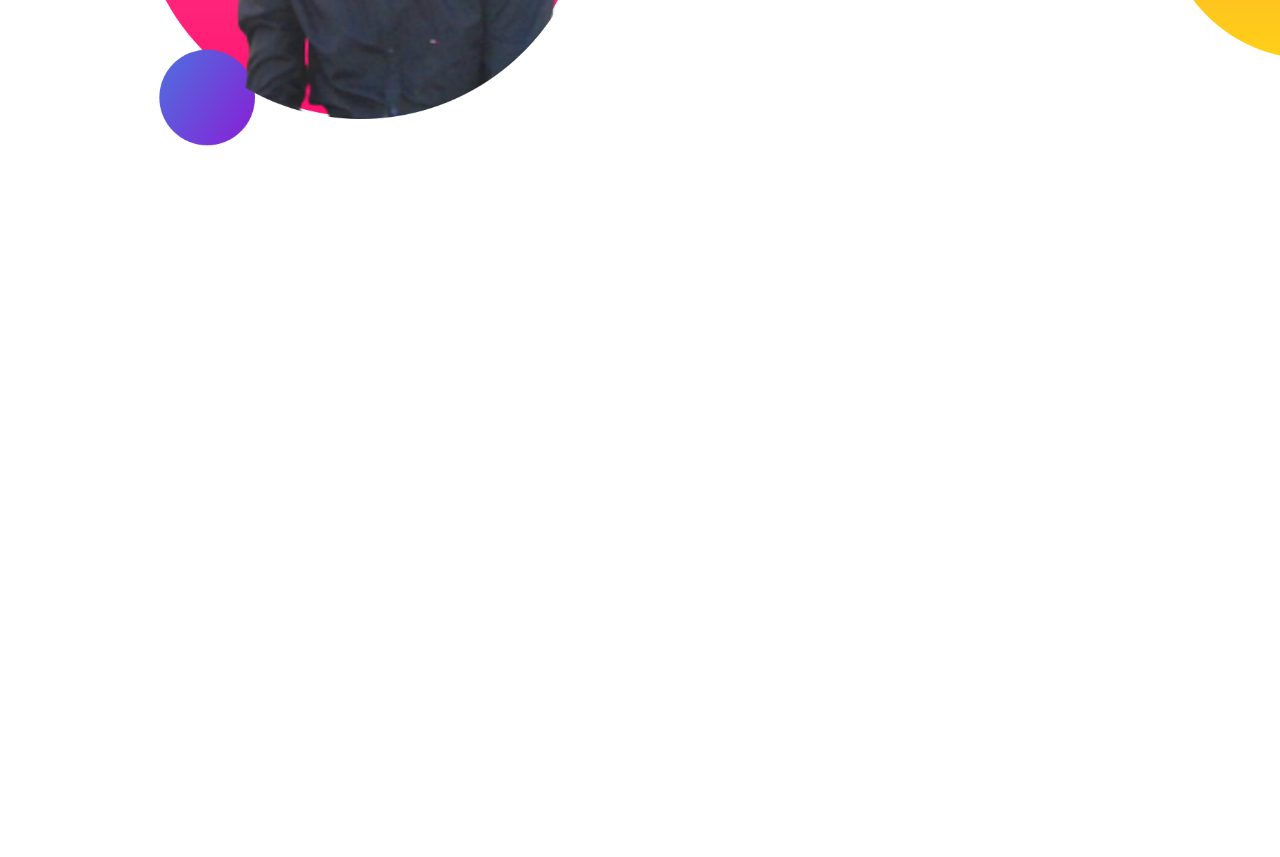
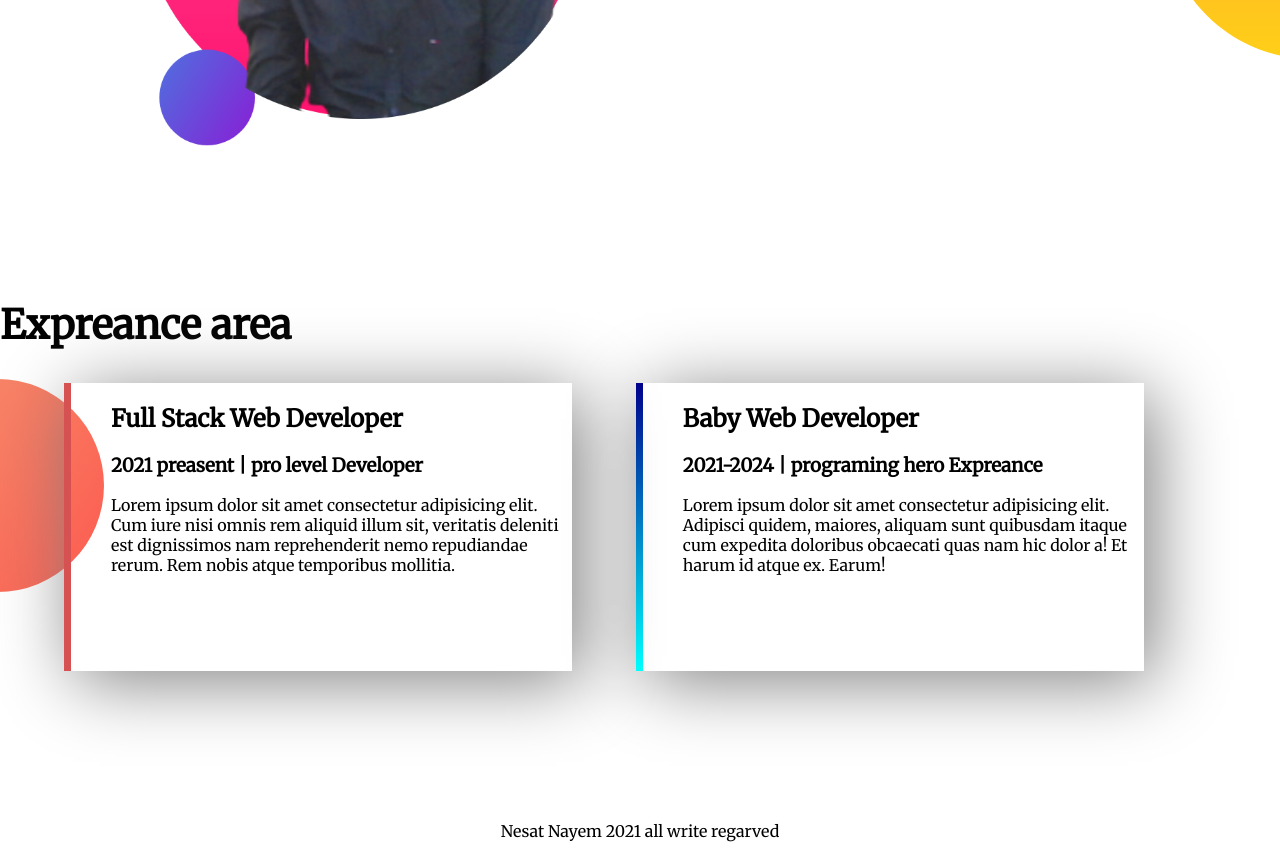
Before and after one commit to Nesat-Nayem/Develiper-portfolio, a plain HTML site: page index.html in a window 1280 px wide. Shown: the part 976-1833 px from the top of the page. Before the commit the page ends 1276 px from the top, so only its background shows below. Drawn offline with Linux system fonts and the light colour scheme.

Commit message:
code updet

```diff
--- a/index.html
+++ b/index.html
@@ -36,5 +36,25 @@
 
         </div>
     </section>
+
+    <section class="expreance-area">
+        <h1> Expreance area</h1>
+       <div class="flexeble_area">
+            <div class="hef_width shodo">
+                <h2>Full Stack Web Developer</h2>
+                <h3>2021 preasent | pro level Developer</h3>
+                <p>Lorem ipsum dolor sit amet consectetur adipisicing elit. Cum iure nisi omnis rem aliquid illum sit, veritatis deleniti est dignissimos nam reprehenderit nemo repudiandae rerum. Rem nobis atque temporibus mollitia.</p>
+            </div>
+            <div id="border-shado" class="hef_width shodo">
+                <h2>Baby Web Developer</h2>
+                <h3>2021-2024 | programing hero Expreance</h3>
+                <p>Lorem ipsum dolor sit amet consectetur adipisicing elit. Adipisci quidem, maiores, aliquam sunt quibusdam itaque cum expedita doloribus obcaecati quas nam hic dolor a! Et harum id atque ex. Earum!</p>
+            </div>
+       </div>
+    </section>
+
+    <footer>
+        <p>Nesat Nayem 2021 all write regarved</p>
+    </footer>
 </body>
 </html>
--- a/style.css
+++ b/style.css
@@ -44,3 +44,29 @@ padding-left: 7%;
     background-repeat:no-repeat;
     background-position: right;
 }
+
+.shodo{
+    width: 36%;
+    margin-left: 5%;
+    padding-left: 40px;
+    padding-bottom: 80px;
+    box-shadow: 10px 10px 70px gray;
+    border-left:7px solid rgb(214, 81, 81)
+}
+
+#border-shado{
+    border-left:7px solid;
+    border-image:linear-gradient(darkblue, aqua);
+    border-image-slice: 1;
+
+}
+
+.expreance-area{
+    background-image: url(images/exp-bg.png);
+    background-repeat: no-repeat;
+    background-position: left;
+}
+
+footer p{
+    text-align: center;
+}
```
